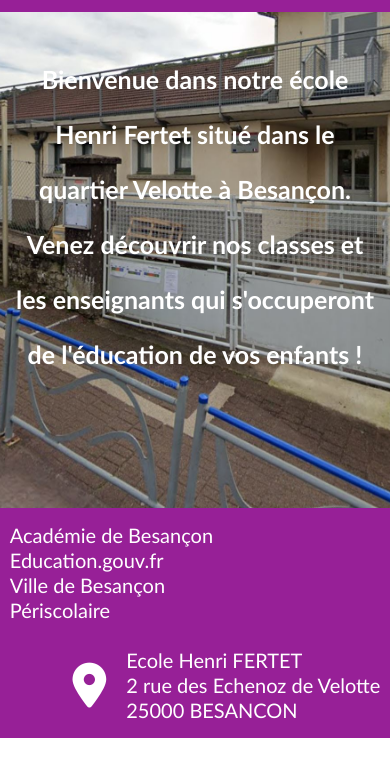
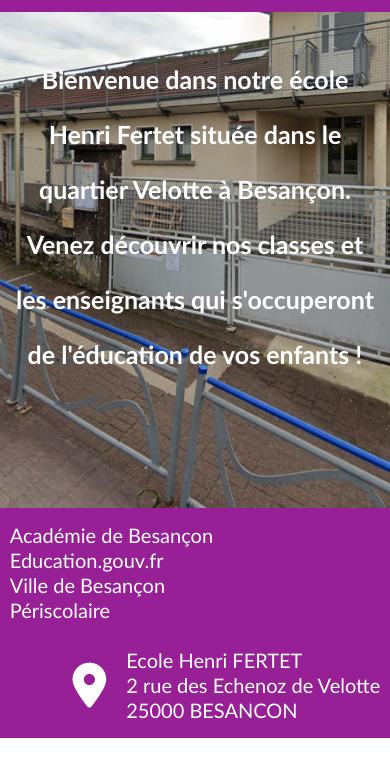
Before and after one commit to Jerhum25/ecole, a plain HTML site: page index.html in a window 390 px wide. Shown: the part 106-878 px from the top of the page. After the commit the page ends 844 px from the top, so only its background shows below. Drawn offline with Linux system fonts and the light colour scheme.

Commit message:
background position accueil

```diff
--- a/index.html
+++ b/index.html
@@ -26,7 +26,7 @@
     <main>
         <section class="general">
             <div class="description">
-                <h2>Bienvenue dans notre école Henri Fertet situé dans le quartier Velotte à Besançon.<br/>
+                <h2>Bienvenue dans notre école Henri Fertet située dans le quartier Velotte à Besançon.<br/>
                 Venez découvrir nos classes et les enseignants qui s'occuperont de l'éducation de vos enfants !</h2>
             </div>
         </section>
--- a/style.css
+++ b/style.css
@@ -216,7 +216,8 @@ main section#contact button{
 	/* page accueil */
 	main .general{
 		background-position: center;
-		background-position-y: -200px;
+		background-position-y: -190px;
+		height: 84vh;
 
 	}
 	main .general h2{
```
